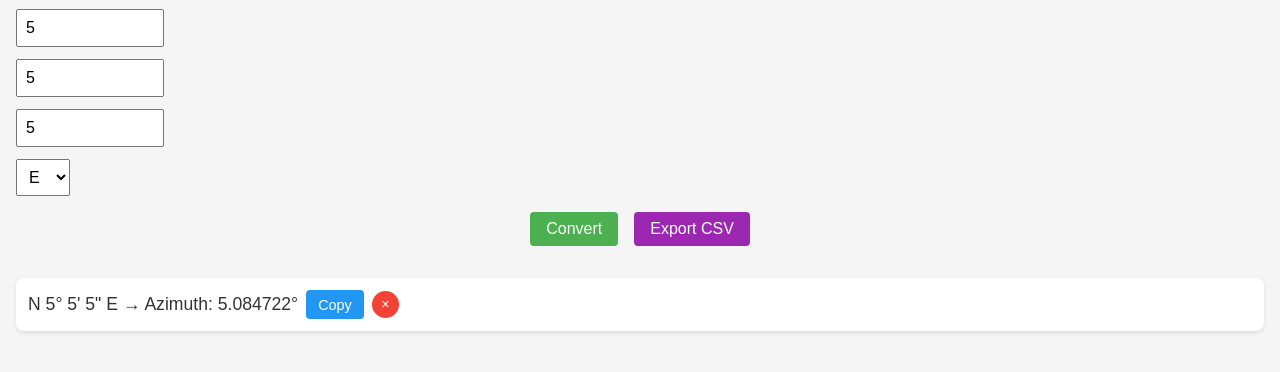
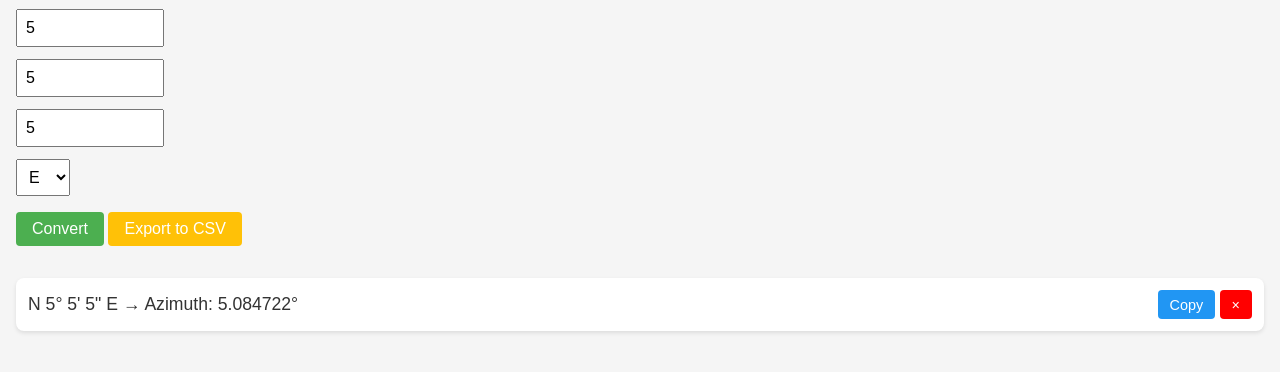
Before and after one commit to Jsalinger/bearing-to-azimuth, a plain HTML site: page index.html in a window 1280 px wide. Both pictures are taken after typing "5", "5", "5" into the empty fields and a click on the button "Convert". Shown: the part 116-488 px from the top of the page. Drawn offline with Linux system fonts and the light colour scheme.

Commit message:
fix: lots of improvements

```diff
--- a/index.html
+++ b/index.html
@@ -49,7 +49,6 @@
       margin-top: 1rem;
       padding: 0.5rem 1rem;
       font-size: 1rem;
-      background: #4CAF50;
       color: white;
       border: none;
       cursor: pointer;
@@ -58,17 +57,18 @@
       border-radius: 4px;
     }
 
-    .export-btn {
-      background: #9C27B0;
-      margin-left: 0.5rem;
-    }
-
-    .convert-btn:hover {
+    .convert-btn:hover,
+    .export-btn:hover {
       background: #45a049;
     }
 
-    .export-btn:hover {
-      background: #7B1FA2;
+    .convert-btn {
+      background: #4CAF50;
+    }
+
+    .export-btn {
+      background: #FFC107;
+      /* Yellow button */
     }
 
     .output-container {
@@ -82,17 +82,20 @@
       border-radius: 8px;
       box-shadow: 0 2px 4px rgba(0, 0, 0, 0.1);
       display: flex;
-      flex-wrap: wrap;
+      justify-content: space-between;
+      align-items: center;
       gap: 0.5rem;
-      align-items: center;
+      cursor: move;
     }
 
     .output-text {
       font-size: 1.1rem;
       white-space: nowrap;
+      flex: 1;
     }
 
-    .copy-btn {
+    .copy-btn,
+    .remove-btn {
       background: #2196F3;
       border: none;
       color: white;
@@ -102,23 +105,17 @@
       border-radius: 4px;
     }
 
-    .copy-btn:hover {
+    .copy-btn:hover,
+    .remove-btn:hover {
       background: #1976D2;
     }
 
     .remove-btn {
-      background: #f44336;
-      border: none;
-      color: white;
-      padding: 0.4rem 0.6rem;
-      cursor: pointer;
-      font-size: 0.9rem;
-      border-radius: 50%;
-      line-height: 1;
+      background: red;
     }
 
     .remove-btn:hover {
-      background: #d32f2f;
+      background: darkred;
     }
 
     .copied-label {
@@ -154,16 +151,15 @@
       </select>
     </label>
   </div>
-  <div style="display: flex; justify-content: center; gap: 0.5rem;">
-    <button class="convert-btn" onclick="convertBearing()">Convert</button>
-    <button class="export-btn" onclick="exportCSV()">Export CSV</button>
-  </div>
+  <button class="convert-btn" onclick="convertBearing()">Convert</button>
+  <button class="export-btn" onclick="exportToCSV()">Export to CSV</button>
   <div class="output-container" id="output"></div>
 
   <script>
     const outputContainer = document.getElementById("output");
     const history = [];
     let lastCopiedIndex = null;
+    let draggedIndex = null;
 
     function convertBearing() {
       const ns = document.getElementById("nsSelect").value;
@@ -192,16 +188,25 @@
       const azimuthStr = `Azimuth: ${azimuth.toFixed(6)}°`;
       const index = history.length;
 
-      history.unshift({ bearingStr, azimuthStr });
+      const resultHTML = {
+        bearingStr: bearingStr,
+        azimuthStr: azimuthStr
+      };
+
+      history.unshift(resultHTML);
       renderHistory();
     }
 
     function renderHistory() {
       outputContainer.innerHTML = history.map((item, index) => `
-        <div class="output-line" data-index="${index}">
+        <div class="output-line" data-index="${index}" draggable="true"
+             ondragstart="dragStart(event, ${index})"
+             ondragover="dragOver(event)" ondrop="drop(event)">
           <span class="output-text">${item.bearingStr} → ${item.azimuthStr}</span>
-          <button class="copy-btn" onclick="copyToClipboard('${item.azimuthStr.replace('Azimuth: ', '').replace('°', '')}', ${index})">Copy</button>
-          <button class="remove-btn" onclick="removeEntry(${index})">&times;</button>
+          <div>
+            <button class="copy-btn" onclick="copyToClipboard('${item.azimuthStr.replace('Azimuth: ', '').replace('°', '')}', ${index})">Copy</button>
+            <button class="remove-btn" onclick="removeEntry(${index})">×</button>
+          </div>
           <span class="copied-label" id="copied-${index}" style="display:none;">Copied!</span>
         </div>
       `).join('');
@@ -219,21 +224,40 @@
       });
     }
 
+    function dragStart(event, index) {
+      draggedIndex = index;
+      event.dataTransfer.setData('text', event.target.innerHTML);
+    }
+
+    function dragOver(event) {
+      event.preventDefault();
+    }
+
+    function drop(event) {
+      event.preventDefault();
+      const target = event.target.closest('.output-line');
+      const targetIndex = target ? parseInt(target.dataset.index) : -1;
+      if (draggedIndex !== targetIndex && targetIndex !== -1) {
+        const [draggedItem] = history.splice(draggedIndex, 1);
+        history.splice(targetIndex, 0, draggedItem);
+        renderHistory();
+      }
+    }
+
+    function exportToCSV() {
+      const csvContent = "data:text/csv;charset=utf-8,Bearing,Azimuth\n" +
+        history.map(item => `${item.bearingStr.replace('°', '')},${item.azimuthStr.replace('°', '').replace('Azimuth: ', '')}`).join("\n");
+      const encodedUri = encodeURI(csvContent);
+      const link = document.createElement('a');
+      link.setAttribute('href', encodedUri);
+      link.setAttribute('download', 'bearing_to_azimuth_history.csv');
+      document.body.appendChild(link);
+      link.click();
+    }
+
     function removeEntry(index) {
       history.splice(index, 1);
       renderHistory();
-    }
-
-    function exportCSV() {
-      const csvContent = "data:text/csv;charset=utf-8,Bearing,Azimuth\n" +
-        history.map(item => `${item.bearingStr},${item.azimuthStr.replace('Azimuth: ', '').replace('°', '')}`).join("\n");
-      const encodedUri = encodeURI(csvContent);
-      const link = document.createElement("a");
-      link.setAttribute("href", encodedUri);
-      link.setAttribute("download", "bearing_azimuth_history.csv");
-      document.body.appendChild(link);
-      link.click();
-      document.body.removeChild(link);
     }
   </script>
 </body>
```
